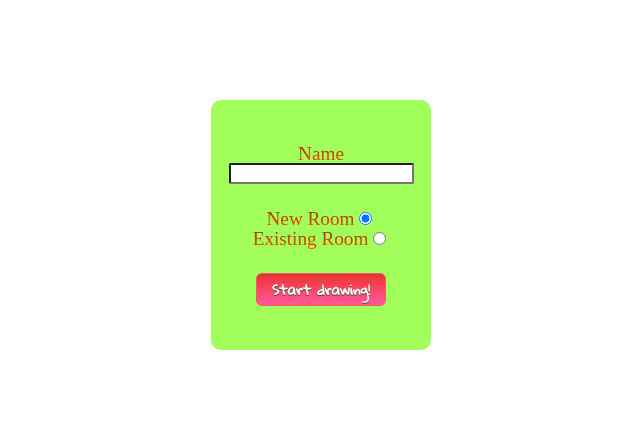
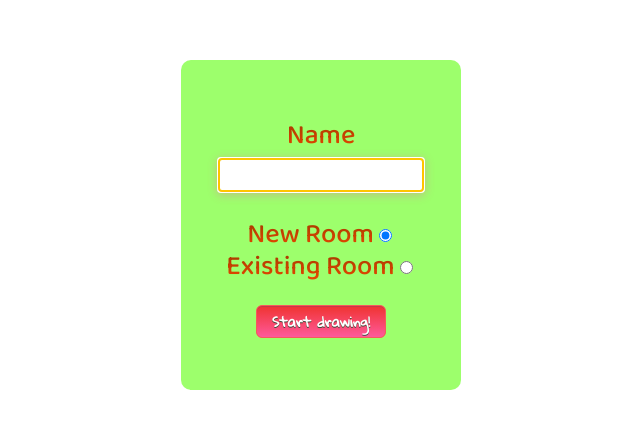
Before and after one commit to jmbaur/colorizer, a React (Create React App) app: page /draw in a window 1280 px wide. Shown: the part 175-604 px from the top of the page, without its empty margins (319-959 px from the left). Built offline with nearby package versions, Linux system fonts and the light colour scheme; no server answers.

Commit message:
landingpage toolbar css

```diff
--- a/public/index.html
+++ b/public/index.html
@@ -28,6 +28,7 @@
     -->
   <!-- Fonts!-->
   <link href="https://fonts.googleapis.com/css?family=Gloria+Hallelujah&display=swap" rel="stylesheet" />
+  <link href="https://fonts.googleapis.com/css2?family=Baloo+2:wght@500&display=swap" rel="stylesheet">
   <title>Colorizer</title>
 </head>
 
--- a/src/components/Landing/Landing.css
+++ b/src/components/Landing/Landing.css
@@ -11,20 +11,37 @@
     flex-direction: column;
     align-items: center;
     justify-content: center;
-    background-color: rgba(111, 255, 0, 0.644);
-    width: 220px;
-    height: 250px;
+    /* background-color: rgba(111, 255, 0, 0.644); */
+    box-shadow: inset 1px 1px 0 100vw rgba(85, 255, 0, 0.578);
+    width: 280px;
+    height: 330px;
     border-radius: 10px;
-    font-size: 1.2rem;
+    font-size: 1.7rem;
+    font-family: 'Baloo 2', cursive;
+    color: red;
 }
 
 .loginForm > input {
-    border-radius: 2px;
-    /* border: none; */
-    outline: none;
+    border-radius: 3px;
+    border: none;
+    outline-color: rgb(255, 196, 0);
+    box-shadow: 0 2px 8px 3px rgba(255, 81, 165, 0.3);
+    height: 30px;
+    width: 150px;
 }
 
+.loginForm > input:focus{
+    width: 200px;
+}
+
+.name{
+    padding: 10px;
+}
 
 .loginInnerC{
     padding: 25px;
 }
+
+.newRoom {
+    padding: 5px;
+}
--- a/src/components/Landing/Landing.js
+++ b/src/components/Landing/Landing.js
@@ -36,11 +36,10 @@ const Landing = (props) => {
 
       <form className='loginForm'
       onSubmit={handleSubmit}>
-        <label>Name</label>
-
-        <input type="text" {...bindName} />
+        <label className='name'>Name</label>
+        <input type="text" {...bindName} autoFocus/>
         <div className='loginInnerC'>
-        <div>
+        <div className='newRoom'>
         <label>New Room</label>
         <input
           type="radio"
--- a/src/components/Toolbar/Toolbar.css
+++ b/src/components/Toolbar/Toolbar.css
@@ -69,7 +69,7 @@ input[type="color"] {
 	height: 45px;
 	background-color: #00ff9d;
 	border: none;
-	outline: none;
+	/* outline: none; */
 }
 
 
--- a/src/components/Toolbar/Toolbar.js
+++ b/src/components/Toolbar/Toolbar.js
@@ -46,6 +46,7 @@ function Toolbar(props) {
             placeholder="Change your name"
             {...bindName}
             onBlur={handleSubmit}
+            autoFocus
           />
         )}
         <br />
```
